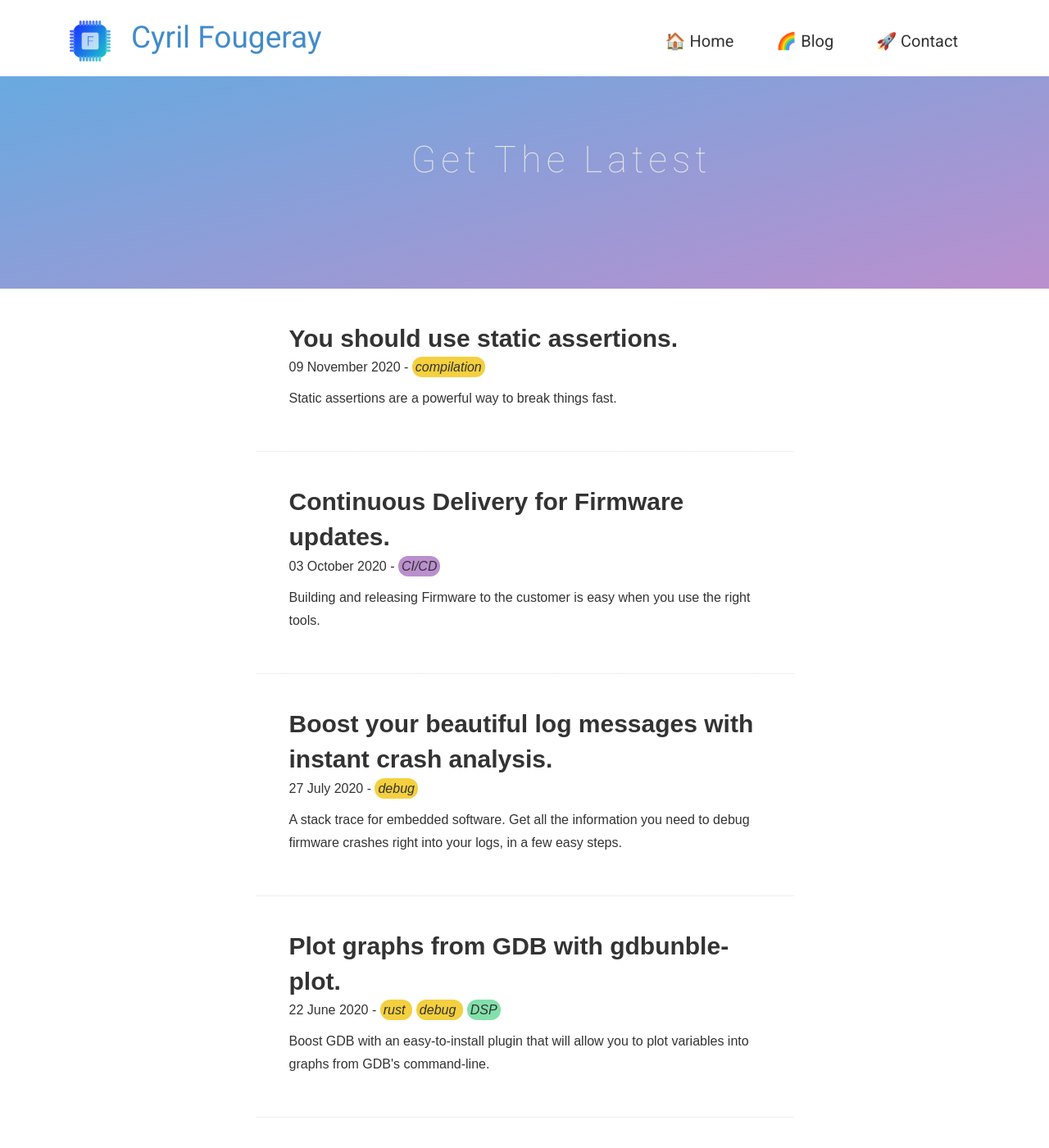
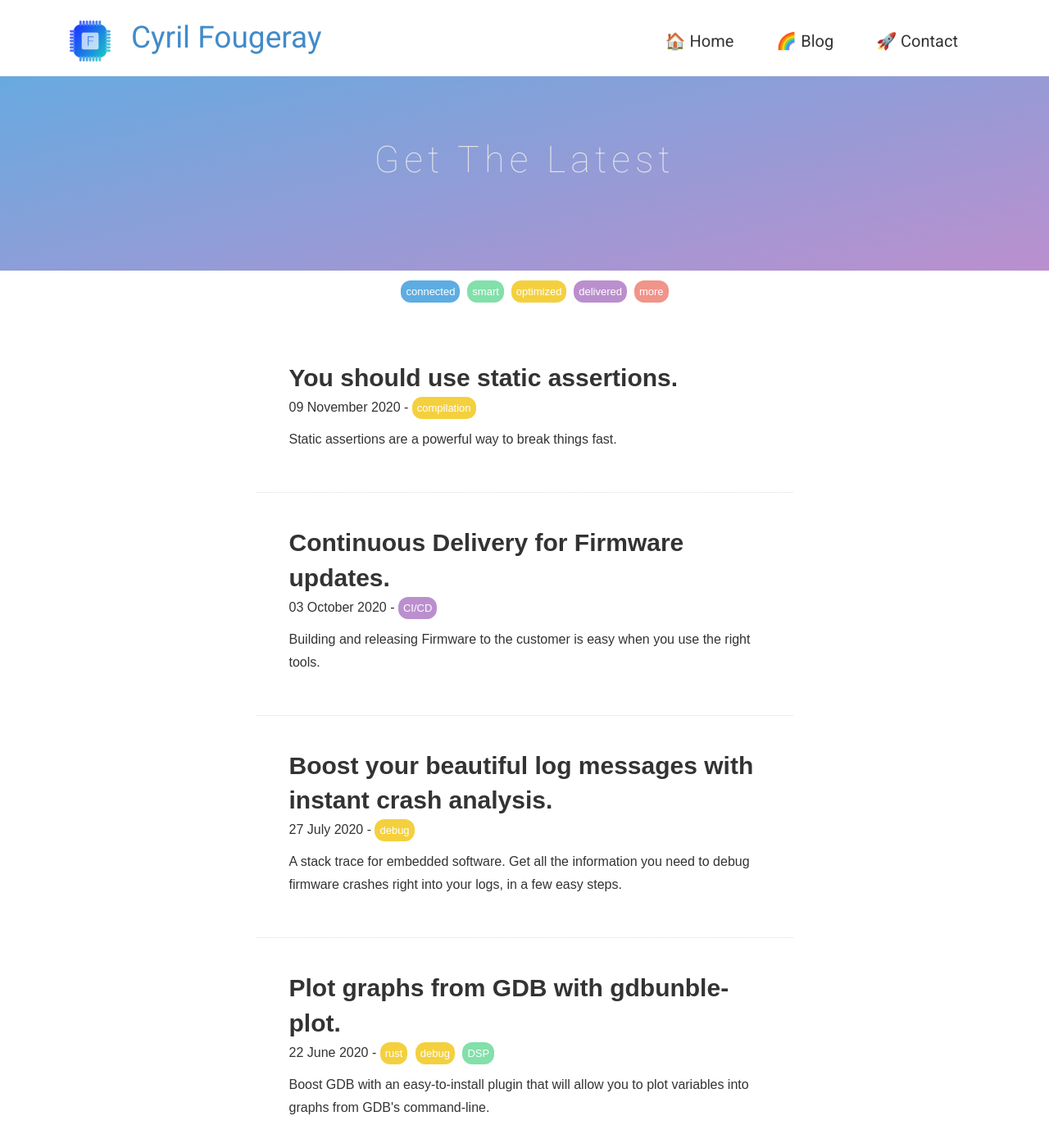
Before and after one commit to fouge/fouge.github.io, a Jekyll site: the page built from blog.html, in a window 1280 px wide and 1400 px high. Shown: the whole window at 82% size. Built offline with Jekyll 4.4.1, drawn with Linux system fonts in a browser that asks for light colours; nearby versions of some CDN libraries; some web fonts are replaced.

Commit message:
Several fixes and improvements

```diff
--- a/blog.html
+++ b/blog.html
@@ -17,6 +17,18 @@ permalink: /blog/
     </div>
   </div>
 </section>
+<div class="row">
+  <div  class="col-md-3">&nbsp;</div>
+  <div  class="col-md-6" style="margin:15px; text-align: center;">
+    <span class="connected">connected</span>
+    <span class="smart">smart</span>
+    <span class="optimized">optimized</span>
+    <span class="delivered">delivered</span>
+    <span class="learn">more</span>
+  </div>
+  <div  class="col-md-3">&nbsp;</div>
+</div>
+
 {% for post in site.posts %}
 <div class="row">
 <div  class="col-md-3">
@@ -27,7 +39,7 @@ permalink: /blog/
   <p class="post-date">{{ post.date | date_to_long_string }} -
 
     {% for tag in post.meta %}
-    <i class="{{ tag.class }}"> {{ tag.title }} </i>
+    <span class="{{ tag.class }}">{{ tag.title }}</span>
     {% endfor %}
   </p>
   <p>
--- a/css/airspace.css
+++ b/css/airspace.css
@@ -382,7 +382,7 @@ font header .navbar-default .navbar-nav li a:hover {
   background: linear-gradient(to bottom right,#5dade2, #BB8FCE) no-repeat;
   background-size: cover;
   padding-top: 150px;
-  padding-bottom: 107px;
+  padding-bottom: 100px;
   position: relative;
   background-attachment: fixed;
 }
@@ -400,14 +400,13 @@ font header .navbar-default .navbar-nav li a:hover {
 #global-header .block {
   color: #E3E3E4;
   margin: 0 auto;
-  padding-left: 90px;
   text-align: center;
 }
 #global-header .block h1 {
   font-weight: 100;
   font-size: 45px;
   letter-spacing: 6px;
-  padding-bottom: 15px;
+  padding-bottom: 0px;
   margin-top: 0;
   text-transform: capitalize;
 }
@@ -426,36 +425,46 @@ font header .navbar-default .navbar-nav li a:hover {
 
 .learn {
   background-color:#F1948A;
+  color:white;
+  font-size: small;
   border-radius: 12px;
-  padding:4px;
+  padding:6px;
   margin-right: 5px;
 }
 
 .connected {
   background-color:#5DADE2;
+  color:white;
+  font-size: small;
   border-radius: 12px;
-  padding:4px;
+  padding:6px;
   margin-right: 5px;
 }
 
 .smart {
   background-color:#82E0AA;
+  color:white;
+  font-size: small;
   border-radius: 12px;
-  padding:4px;
+  padding:6px;
   margin-right: 5px;
 }
 
 .optimized {
   background-color:#F4D03F;
+  color:white;
+  font-size: small;
   border-radius: 12px;
-  padding:4px;
+  padding:6px;
   margin-right: 5px;
 }
 
 .delivered {
   background-color:#BB8FCE;
+  color:white;
+  font-size: small;
   border-radius: 12px;
-  padding:4px;
+  padding:6px;
   margin-right: 5px;
 }
 
```
Also changed, not shown: _posts/2020-06-22-plot-graphs-from-gdb-with-gdbundle-plot.md (line endings or trailing spaces).
